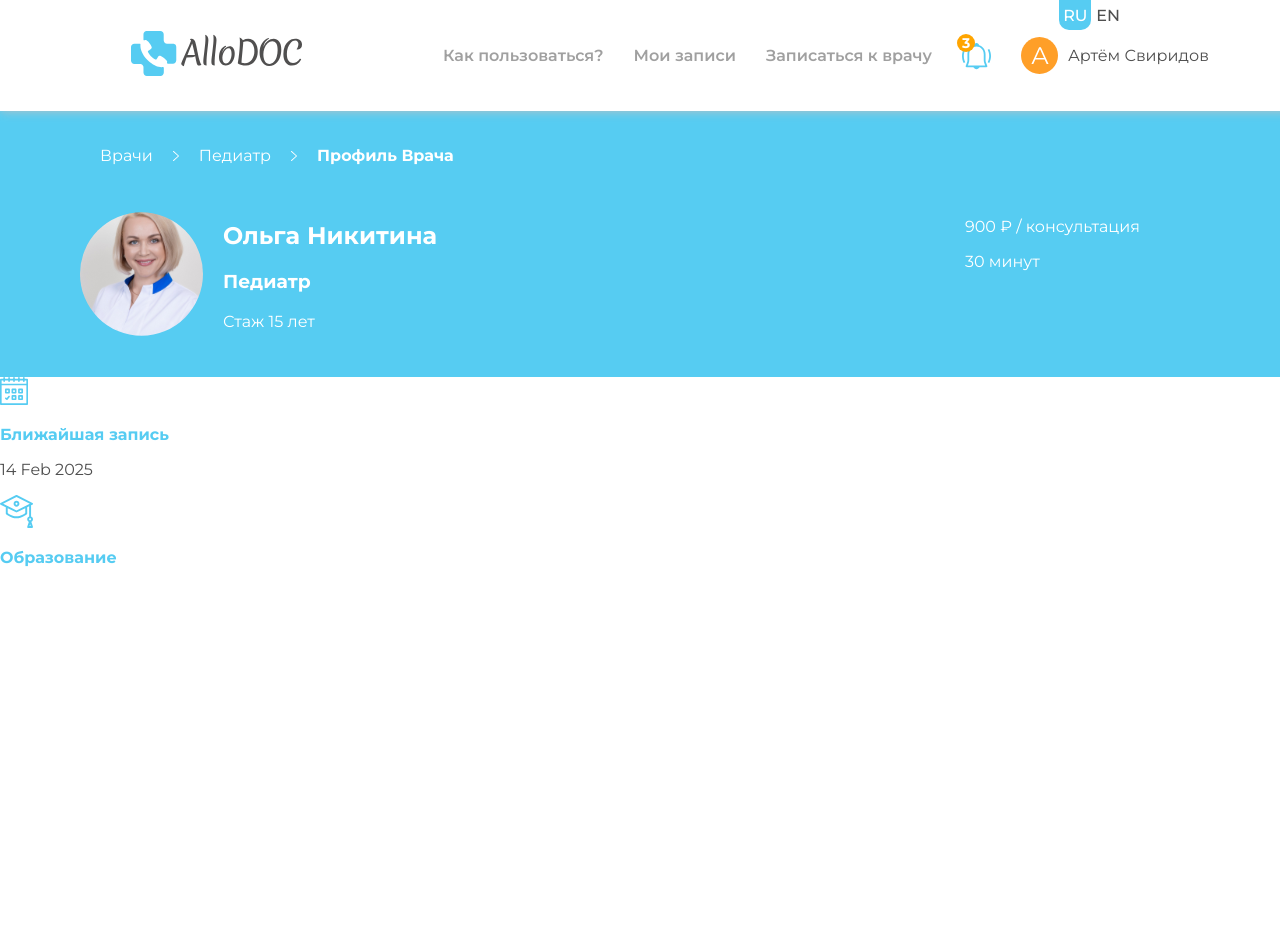
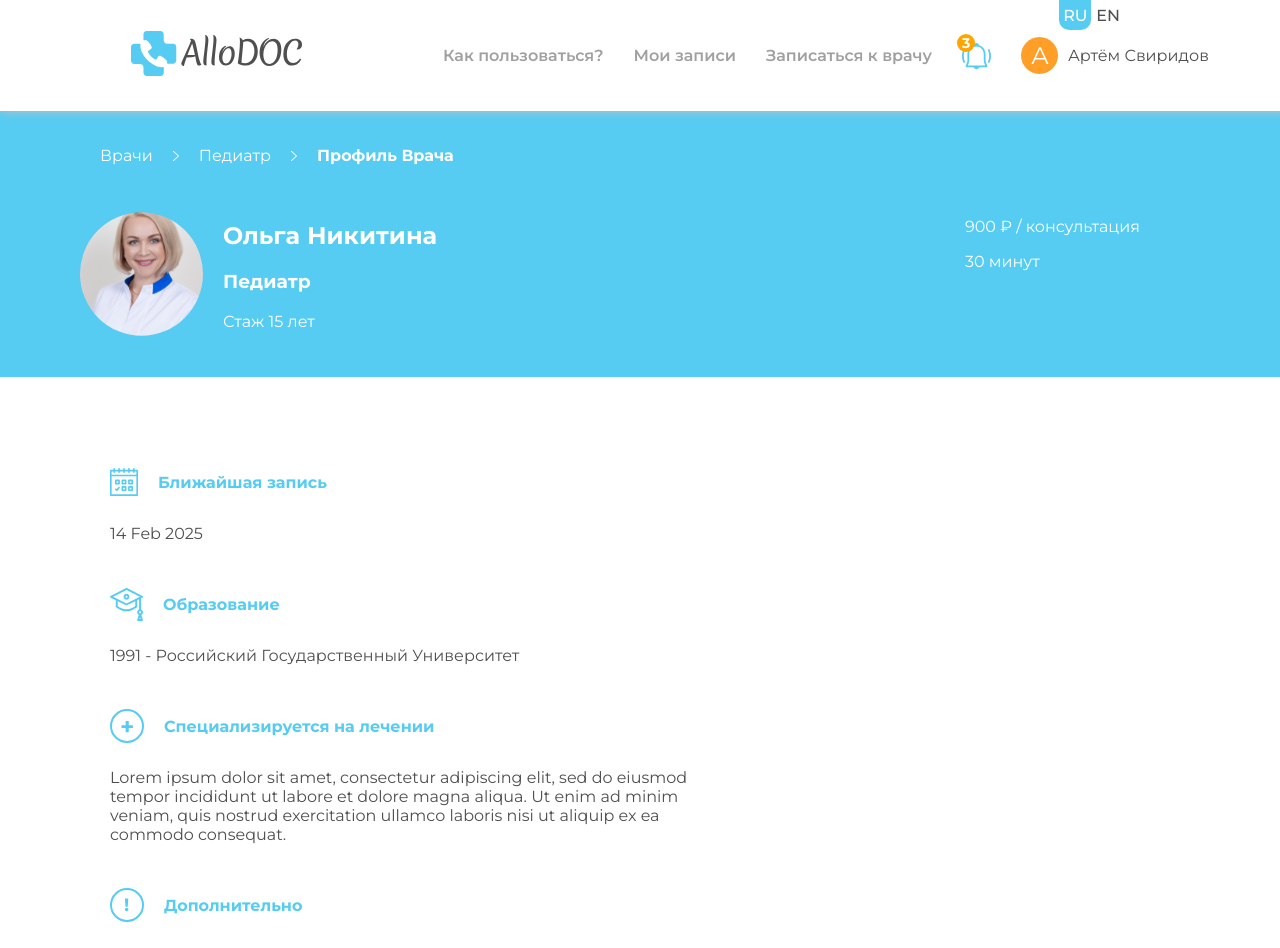
Before and after one commit to varspijoyan/allo-doc-project, a React (Create React App) app: page /doctor-profile/1 in a window 1280 px wide. Shown: the top 948 px of the page. Built offline with nearby package versions, Linux system fonts and the light colour scheme.

Commit message:
Fixed bugs in styles and modified few files

```diff
--- a/src/components/doctor-page-components/InformationContainerComponent.jsx
+++ b/src/components/doctor-page-components/InformationContainerComponent.jsx
@@ -23,6 +23,21 @@ export default function InformationContainerComponent({docInfo}) {
                         <img src={education} alt="image" />
                         <p className="highlight-blue-color">{translate("Education", language)}</p>
                     </div>
+                    <p className="desc">{docInfo.admissionYear} - {translate(docInfo.education, language)}</p>
+                </div>
+                <div className="inf">
+                    <div className="inf-heading">
+                        <img src={emergencyLogoImg} alt="image icon" />
+                        <p className="highlight-blue-color">{translate("Specializes_in_treatment", language)}</p>
+                    </div>
+                    <p className="desc">Lorem ipsum dolor sit amet, consectetur adipiscing elit, sed do eiusmod tempor incididunt ut labore et dolore magna aliqua. Ut enim ad minim veniam, quis nostrud exercitation ullamco laboris nisi ut aliquip ex ea commodo consequat. </p>
+                </div>
+                <div className="inf">
+                    <div className="inf-heading">
+                        <img src={moreInfoImg} alt="image icon" />
+                        <p className="highlight-blue-color">{translate("Additionally", language)}</p>
+                    </div>
+                    <p className="desc">Lorem ipsum dolor sit amet, consectetur adipiscing elit, sed do eiusmod tempor incididunt ut labore et dolore magna aliqua. Ut enim ad minim veniam, quis nostrud exercitation ullamco laboris nisi ut aliquip ex ea commodo consequat. </p>
                 </div>
             </div>
         </section>
--- a/src/locals/appointmentInfo.json
+++ b/src/locals/appointmentInfo.json
@@ -13,7 +13,7 @@
         "date": "14 Feb 2025",
         "time": "16:00",
         "connectedType": "Video_connection",
-        "education": "State_University_of_Education",
+        "education": "State_University_of_Russia",
         "admissionYear": "1991"
     },
     {
@@ -81,7 +81,7 @@
         "date": "03 March 2025",
         "time": "19:10",
         "connectedType": "Video_connection",
-        "education": "State_University_of_Education",
+        "education": "State_University_of_Russia",
         "admissionYear": "1995"
     },
     {
@@ -115,7 +115,7 @@
         "date": "10 Jan 2025",
         "time": "14:00",
         "connectedType": "Chat",
-        "education": "State_University_of_Education",
+        "education": "State_University_of_Russia",
         "admissionYear": "1992"
     },
     {
@@ -217,7 +217,7 @@
         "date": "01 Feb 2025",
         "time": "09:00",
         "connectedType": "Chat",
-        "education": "State_University_of_Education",
+        "education": "State_University_of_Russia",
         "admissionYear": "1988"
     },
     {
--- a/src/locals/en.json
+++ b/src/locals/en.json
@@ -84,7 +84,7 @@
     "Education": "Education",
     "Specializes_in_treatment": "Specializes in treatment",
     "Additionally": "Additionally",
-    "State_University_of_Education": "State University of Education",
+    "State_University_of_Russia": "State University of Education",
     "Udmurt_State_University": "Udmurt State University",
     "Medical_University_Reaviz_in_Moscow": "Medical University Reaviz in Moscow",
     "Russian_University_of_Medicine": "Russian University of Medicine",
--- a/src/locals/ru.json
+++ b/src/locals/ru.json
@@ -84,7 +84,7 @@
     "Education": "Образование",
     "Specializes_in_treatment": "Специализируется на лечении",
     "Additionally": "Дополнительно",
-    "State_University_of_Education": "Государственный Педагогический Университет",
+    "State_University_of_Russia": "Российский Государственный Университет",
     "Udmurt_State_University": "Удмуртский Государственный Университет",
     "Medical_University_Reaviz_in_Moscow": "Медицинский Университет «Реавиз» в Москве",
     "Russian_University_of_Medicine": "Российский Медицинский Университет",
--- a/src/styles/AppointmentList.css
+++ b/src/styles/AppointmentList.css
@@ -66,6 +66,11 @@
     box-shadow: 0px 0px 10px rgb(204, 203, 203);
     border-radius: 10px;
     margin-bottom: 30px;
+}
+
+
+.appointment:last-child {
+    margin-bottom: 150px;
 }
 
 .appointment-date {
--- a/src/styles/DoctorPage.css
+++ b/src/styles/DoctorPage.css
@@ -43,3 +43,22 @@
     color: #56CCF2;
     font-weight: bold;
 }
+
+.information-container {
+    margin-left: 30px;
+    padding: 80px;
+    margin-bottom: 200px;
+}
+
+.all-informations {
+    display: flex;
+    flex-direction: column;
+    gap: 20px;
+    width: 600px;
+}
+
+.all-informations .inf .inf-heading {
+    display: flex;
+    align-items: center;
+    gap: 20px;
+}
--- a/src/styles/Footer.css
+++ b/src/styles/Footer.css
@@ -6,7 +6,6 @@ footer {
     gap: 30px;
     padding: 60px;
     position: absolute;
-    bottom: -2650px;
     left: 0;
     width: 91.65%;
     color: white;
```
